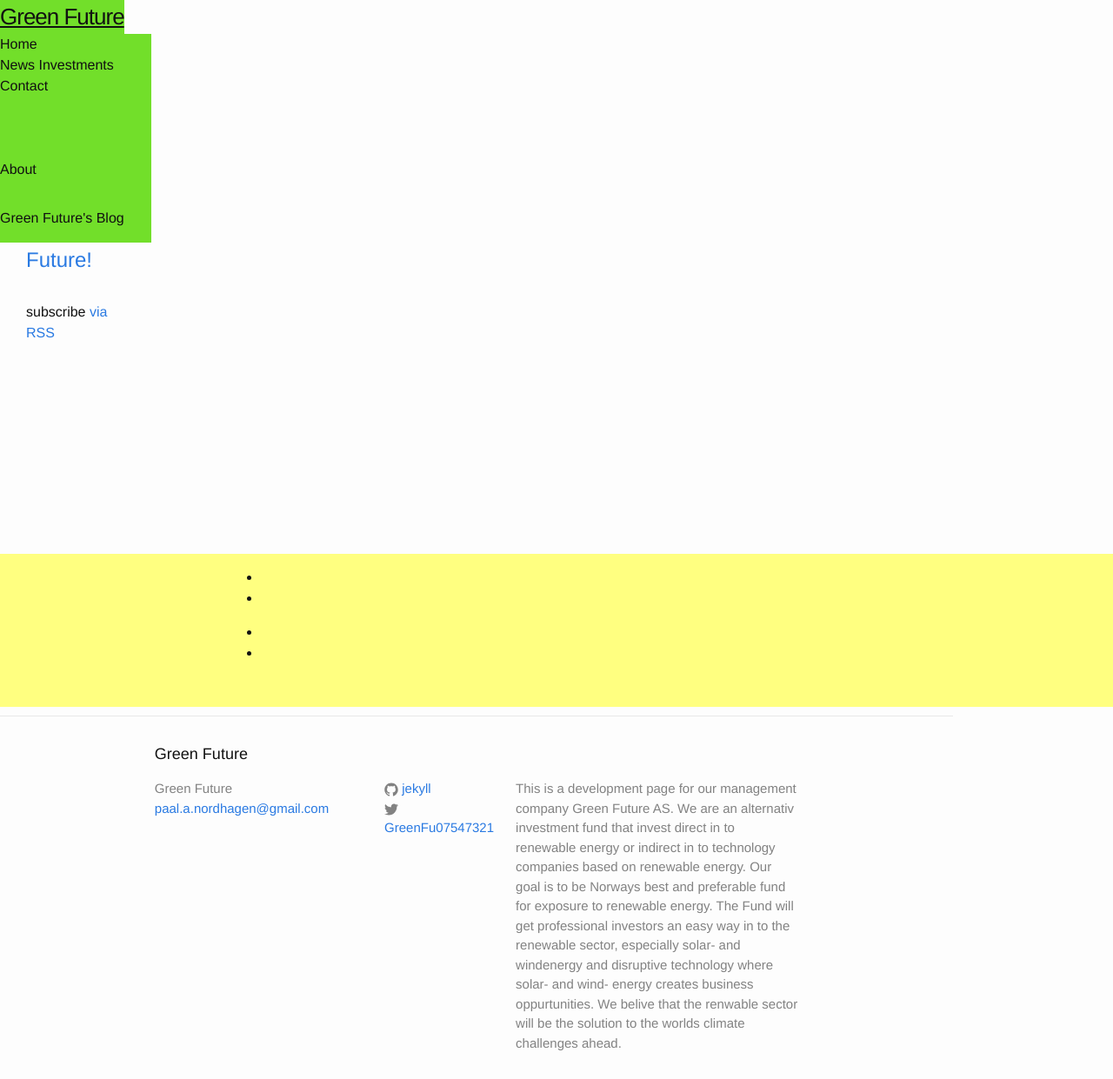
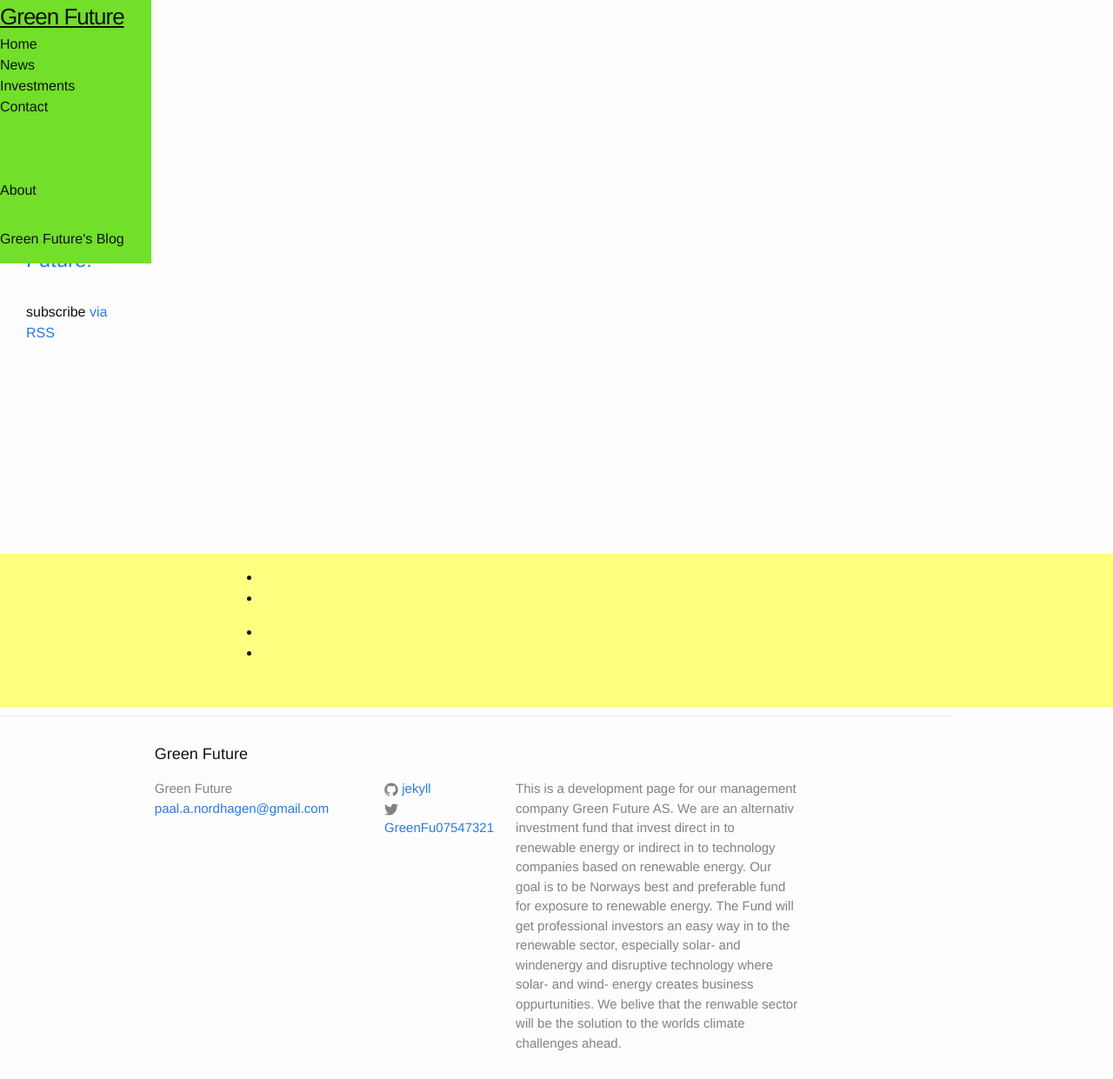
Before and after one commit to Paal-August/Paal-August.github.io, a Jekyll site: the page built from index.html, in a window 1280 px wide. Shown: the whole page at 87% size. Built offline with Jekyll 4.4.1, drawn with Linux system fonts in a browser that asks for light colours.

Commit message:
Update _layout.scss

```diff
--- a/_sass/_layout.scss
+++ b/_sass/_layout.scss
@@ -17,8 +17,6 @@
   max-height:100px;
   margin: auto;
   grid-gap: 0px;
-  grid-template: repeat(2, 1fr) / repeat(7, 1fr);
-  grid-auto-flow:column;
   width:100%;
 }
 
@@ -30,10 +28,7 @@
     float: left;
     grid-area: 1 / 1 / 2/2;
     background-color:#72DF2A;
-    display:inline-block;
-    position:relative;
-    justify-content:left;
-    align-content:start;
+
     &,
     &:visited {
         color: #008000;
@@ -43,10 +38,7 @@
 .site-menu{
   grid-area: 1 / 2 / 2/6;
   background-color:#72DF2A;
-  display:inline-block;
-  position:relative;
-  justify-content:center;
-  align-content:center;
+
 }
 
 .site-nav {
@@ -55,8 +47,6 @@
     line-height: 56px;
     grid-area: 1 / 7 / 2/8;
     background-color:#72DF2A;
-    display:inline-block;
-    position:relative;
 
     .menu-icon {
     display: inline-block;
```
